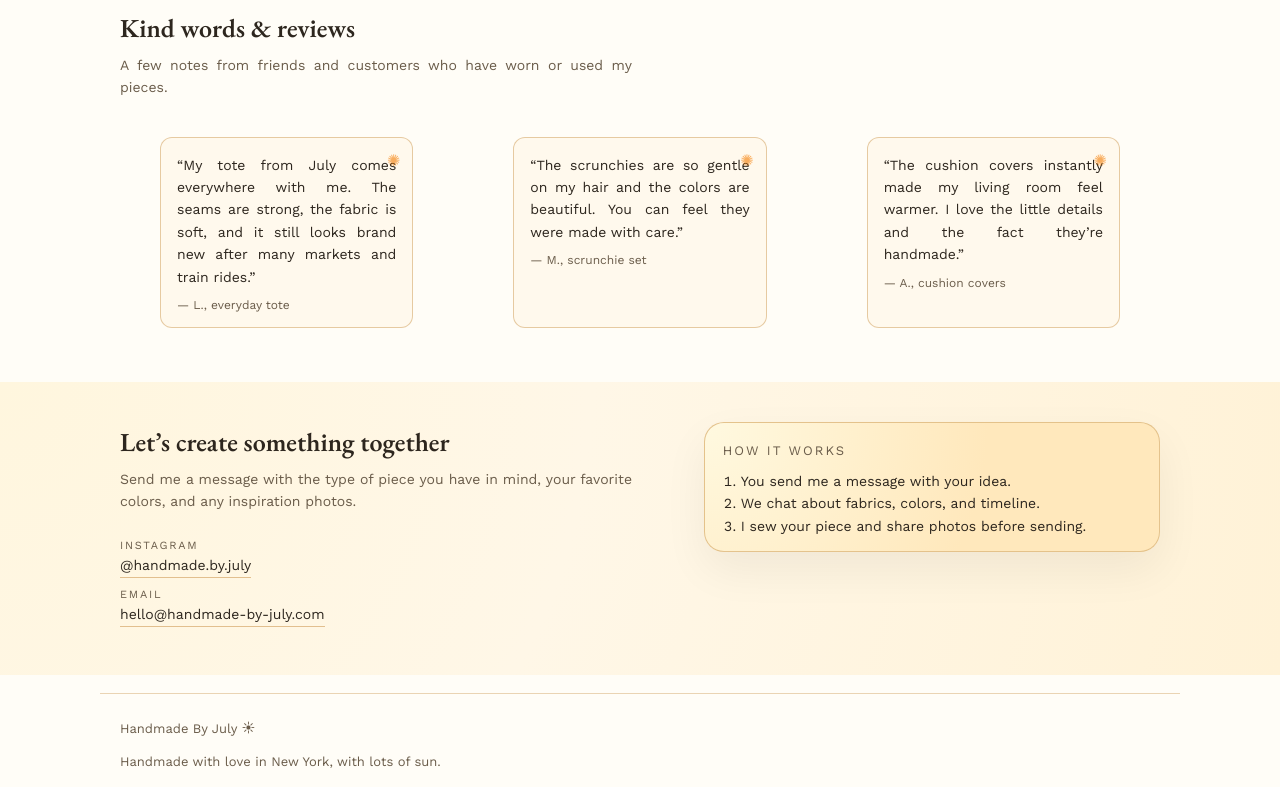
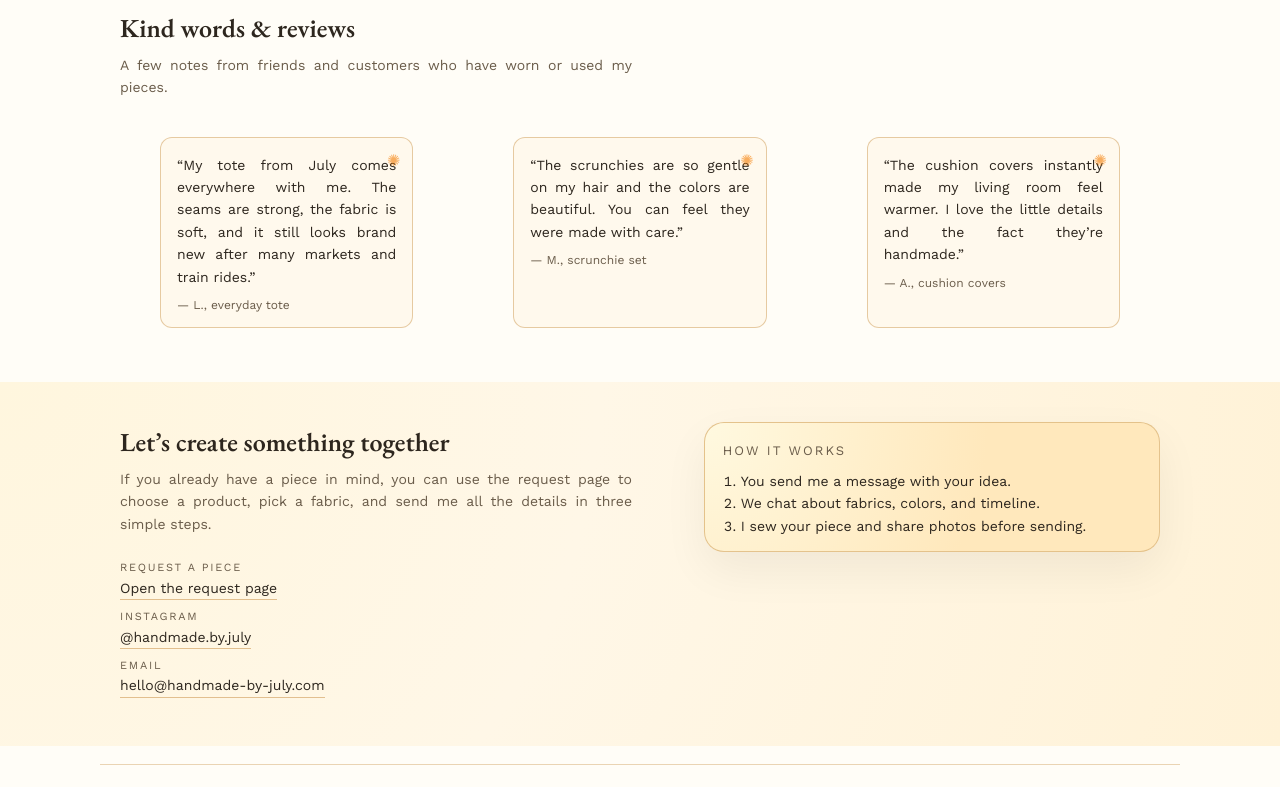
Before and after one commit to larmada65/handmade-by-july, a website: page index.html in a window 1280 px wide. Shown: the part 1430-2217 px from the top of the page. Drawn offline with nearby package versions, Linux system fonts and the light colour scheme.

Commit message:
Add inline admin editing with Supabase

```diff
--- a/index.html
+++ b/index.html
@@ -58,7 +58,7 @@
             </p>
             <div class="hero-actions">
               <a href="products.html" class="btn primary">See products</a>
-              <a href="#contact" class="btn ghost">Ask about a custom piece</a>
+              <a href="request.html" class="btn ghost">Request a custom piece</a>
             </div>
           </div>
           <div class="hero-card">
@@ -225,11 +225,16 @@
             <header class="section-heading">
               <h2>Let’s create something together</h2>
               <p>
-                Send me a message with the type of piece you have in mind, your
-                favorite colors, and any inspiration photos.
+                If you already have a piece in mind, you can use the request
+                page to choose a product, pick a fabric, and send me all the
+                details in three simple steps.
               </p>
             </header>
             <ul class="contact-list">
+              <li>
+                <span class="label">Request a piece</span>
+                <a href="request.html">Open the request page</a>
+              </li>
               <li>
                 <span class="label">Instagram</span>
                 <a
```
